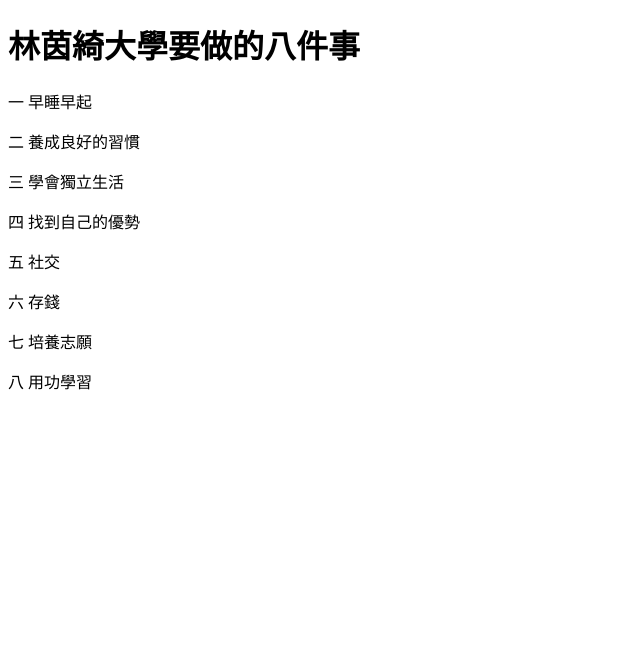
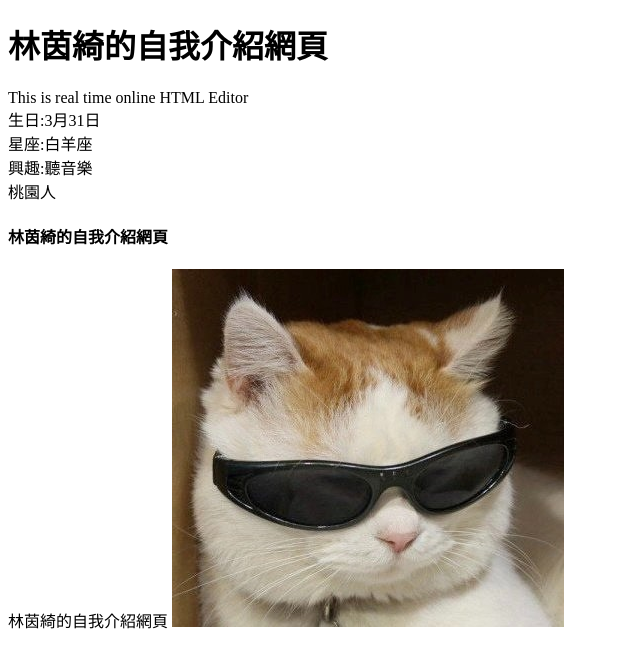
Before and after one commit to 03d31aya/8thingstodo1158, a plain HTML site: page index.html in a window 1280 px wide. Shown: the whole page, without its empty margins (0-640 px from the left). Drawn offline with Linux system fonts and the light colour scheme.

Commit message:
Add files via upload

```diff
--- a/index.html
+++ b/index.html
@@ -1,24 +1,18 @@
 <!DOCTYPE html>
 <html>
 <head>
-
-<title>林茵綺大學要做的八件事</title>
-<meta charset="utf-8"></meta>
-
+<title>林茵綺的自我介紹網頁</title>
+<meta charset="utf-8">
 </head>
-
 <body>
-<h1>林茵綺大學要做的八件事</h1>
-<div>
-一 早睡早起<P>
-二 養成良好的習慣<P>
-三 學會獨立生活<P>
-四 找到自己的優勢<P>
-五 社交<P>
-六 存錢<P>
-七 培養志願<P>
-八 用功學習<P>
-</div>
+<h1>林茵綺的自我介紹網頁</h1>
+<div>This is real time online HTML Editor</div>
+生日:3月31日<br>
+星座:白羊座<br>
+興趣:聽音樂<br>
+桃園人<br>
+<h4>林茵綺的自我介紹網頁</h4>
+林茵綺的自我介紹網頁
+<img src="me.jpg">
 </body>
-
 </html>
```
Also changed, not shown: me.jpg (added).
